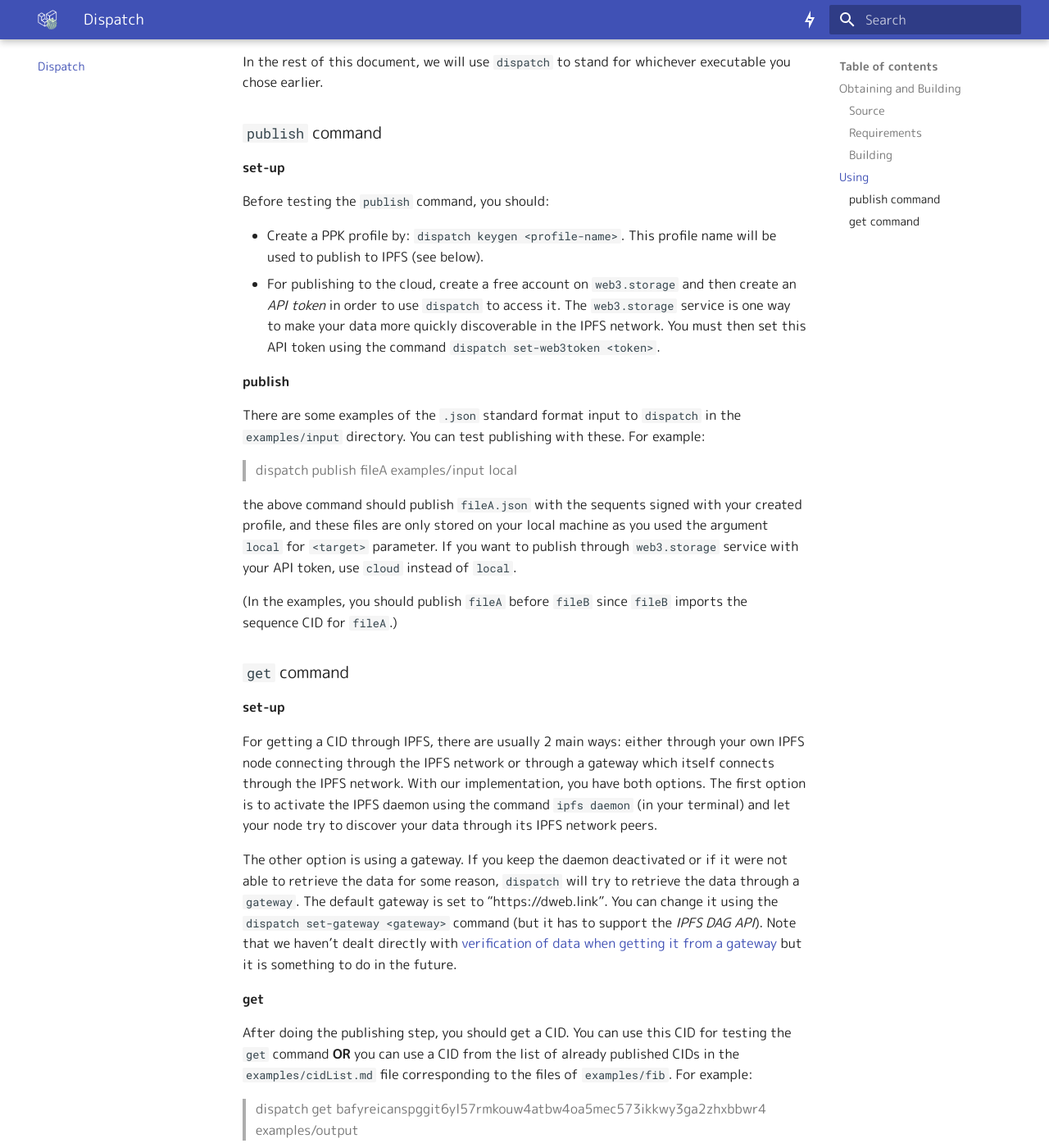
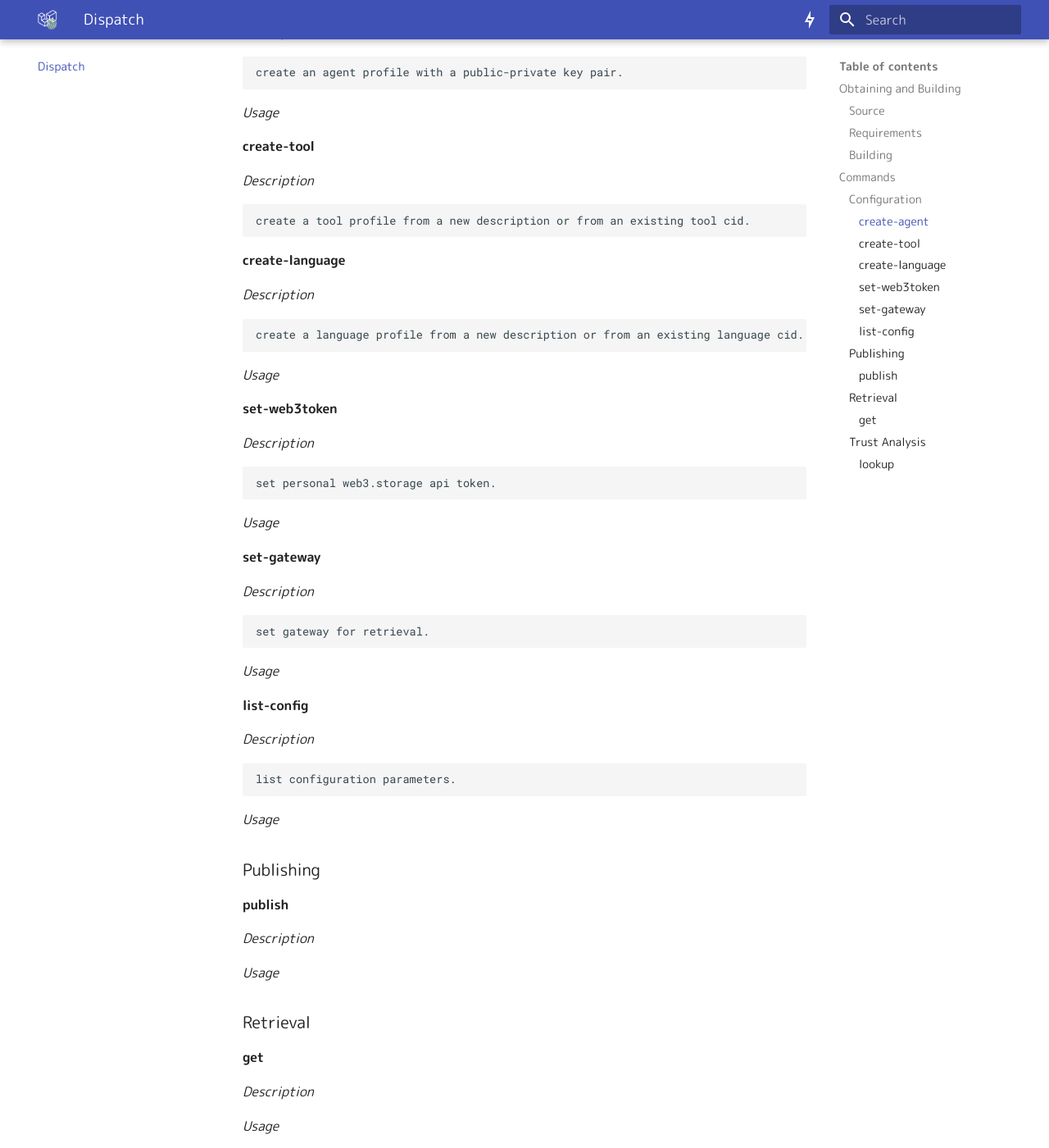
Before and after one commit to distributed-assertions/distributed-assertions.github.io, an MkDocs documentation site: the page built from docs/dispatch.md, in a window 1280 px wide and 1400 px high, scrolled down 1135 px. Shown: the whole window at 82% size. Built offline with MkDocs 1.6.1 and Material for MkDocs 9.7.7, drawn with Linux system fonts in a browser that asks for light colours; some of the changed text lies outside the part shown.

Commit message:
skeleton for dispath

```diff
--- a/docs/dispatch.md
+++ b/docs/dispatch.md
@@ -22,53 +22,90 @@
 
 ### Building
 
-In the root directory of `Dispatch`, run:
+1. In the root directory of **Dispatch**, run:
 
->     npm install
+    `% npm install`
 
-Then run:
+2. Then run:
 
->     npm run build
+    `% npm run build`
 
 Generated executables for `linux`, `macOS`, and `Microsoft Windows` shall be found at the `executables/` directory.
 
 ----------------
 
-## Using
+## Commands
 
-Once you have a built `Dispatch` executables, it is recommended to test the tool starting from the root directory. The executables are found in `/executables` directory, so by calling `./executables/dispatch-linux` (or use the Windows or the macOS executable as needed), you should get the list of available commands. You can use `-h` option to get more information about each command and its arguments.
+Calling `dispatch` will list the available commands:
 
-In the rest of this document, we will use `dispatch` to stand for whichever executable you chose earlier.
+### Configuration
 
-### `publish` command
+#### create-agent
 
-**set-up**
+*Description*
 
-Before testing the `publish` command, you should:
+    create an agent profile with a public-private key pair.
 
-- Create a PPK profile by: `dispatch keygen <profile-name>`. This profile name will be used to publish to IPFS (see below).
-- For publishing to the cloud, create a free account on `web3.storage` and then create an _API token_ in order to use `dispatch` to access it. The `web3.storage` service is one way to make your data more quickly discoverable in the IPFS network. You must then set this API token using the command `dispatch set-web3token <token>`.
+*Usage*
 
-**publish**
+#### create-tool
 
-There are some examples of the `.json` standard format input to `dispatch` in the `examples/input` directory. You can test publishing with these. For example:
+*Description*
 
->   dispatch publish fileA <your-profile-name> examples/input local
+    create a tool profile from a new description or from an existing tool cid.
 
-the above command should publish `fileA.json` with the sequents signed with your created profile, and these files are only stored on your local machine as you used the argument `local` for `<target>` parameter. If you want to publish through `web3.storage` service with your API token, use `cloud` instead of `local`.
+#### create-language
 
-(In the examples, you should publish `fileA` before `fileB` since `fileB` imports the sequence CID for `fileA`.)
+*Description*
 
-### `get` command
+    create a language profile from a new description or from an existing language cid.
 
-**set-up**
+*Usage*
 
-For getting a CID through IPFS, there are usually 2 main ways: either through your own IPFS node connecting through the IPFS network or through a gateway which itself connects through the IPFS network. With our implementation, you have both options. The first option is to activate the IPFS daemon using the command `ipfs daemon` (in your terminal) and let your node try to discover your data through its IPFS network peers.
+#### set-web3token
 
-The other option is using a gateway. If you keep the daemon deactivated or if it were not able to retrieve the data for some reason, `dispatch` will try to retrieve the data through a `gateway`. The default gateway is set to "https://dweb.link". You can change it using the `dispatch set-gateway <gateway>` command (but it has to support the _IPFS DAG API_). Note that we haven't dealt directly with [verification of data when getting it from a gateway](https://docs.ipfs.tech/reference/http/gateway/#specifications) but it is something to do in the future.
+*Description*
 
-**get**
+    set personal web3.storage api token.
 
-After doing the publishing step, you should get a CID. You can use this CID for testing the `get` command **OR** you can use a CID from the list of already published CIDs in the `examples/cidList.md` file corresponding to the files of `examples/fib`. For example:
+*Usage*
 
->    dispatch get bafyreicanspggit6yl57rmkouw4atbw4oa5mec573ikkwy3ga2zhxbbwr4 examples/output
+#### set-gateway
+
+*Description*
+
+    set gateway for retrieval.
+
+*Usage*
+
+#### list-config
+
+*Description*
+
+    list configuration parameters.
+
+*Usage*
+
+### Publishing
+
+#### publish
+
+*Description*
+
+*Usage*
+
+### Retrieval
+
+#### get
+
+*Description*
+
+*Usage*
+
+### Trust Analysis
+
+#### lookup
+
+*Description*
+
+*Usage*
```
